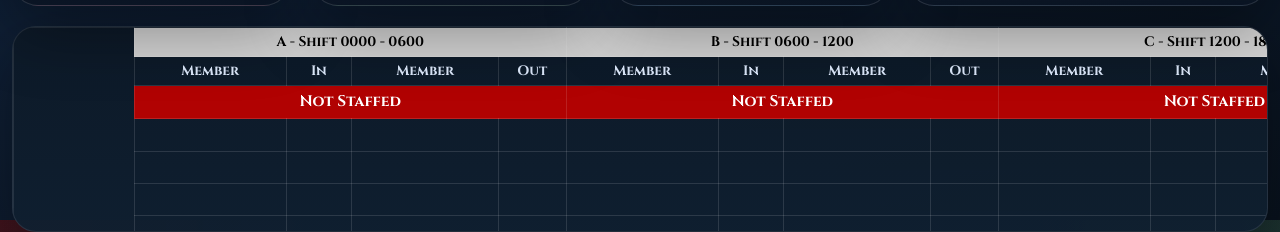
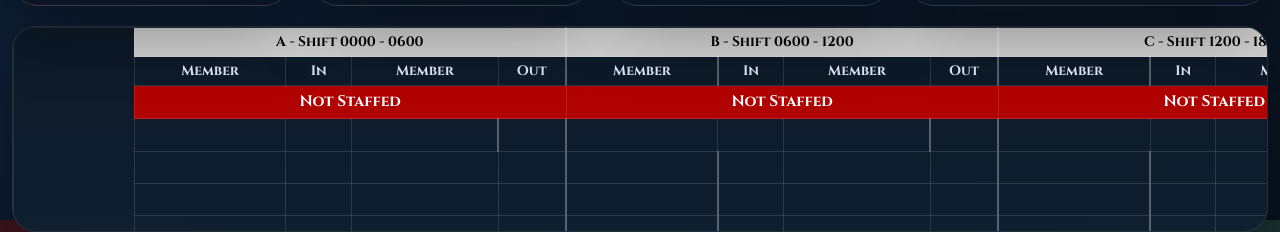
Before and after one commit to Codster26/Station13Board, a website: page index.html in a window 1280 px wide. Shown: the part 580-812 px from the top of the page. Drawn offline with Linux system fonts and the light colour scheme; no server answers.

```diff
--- a/styles.css
+++ b/styles.css
@@ -976,6 +976,19 @@
   background: rgba(255, 255, 255, 0.03);
 }
 
+.daily-calendar-table tr > *:nth-child(5),
+.daily-calendar-table tr > *:nth-child(9),
+.daily-calendar-table tr > *:nth-child(13),
+.daily-calendar-table tr > *:nth-child(6),
+.daily-calendar-table tr > *:nth-child(10),
+.daily-calendar-table tr > *:nth-child(14) {
+  border-left: 2px solid rgba(255, 255, 255, 0.3);
+}
+
+.daily-calendar-table .dc-shift-title + .dc-shift-title {
+  border-left: 2px solid rgba(255, 255, 255, 0.3);
+}
+
 .dc-col-side {
   width: 130px;
 }
```
